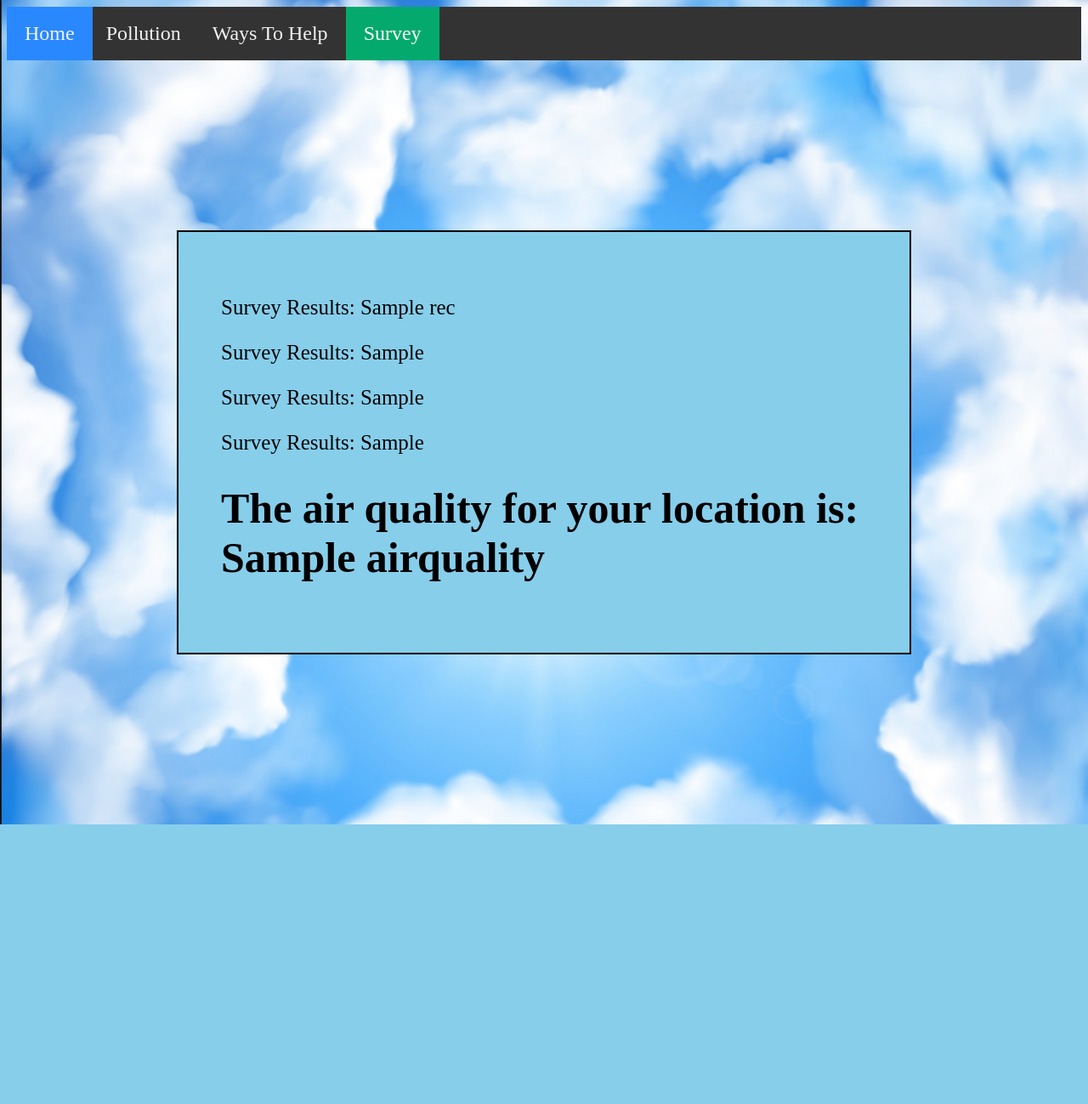
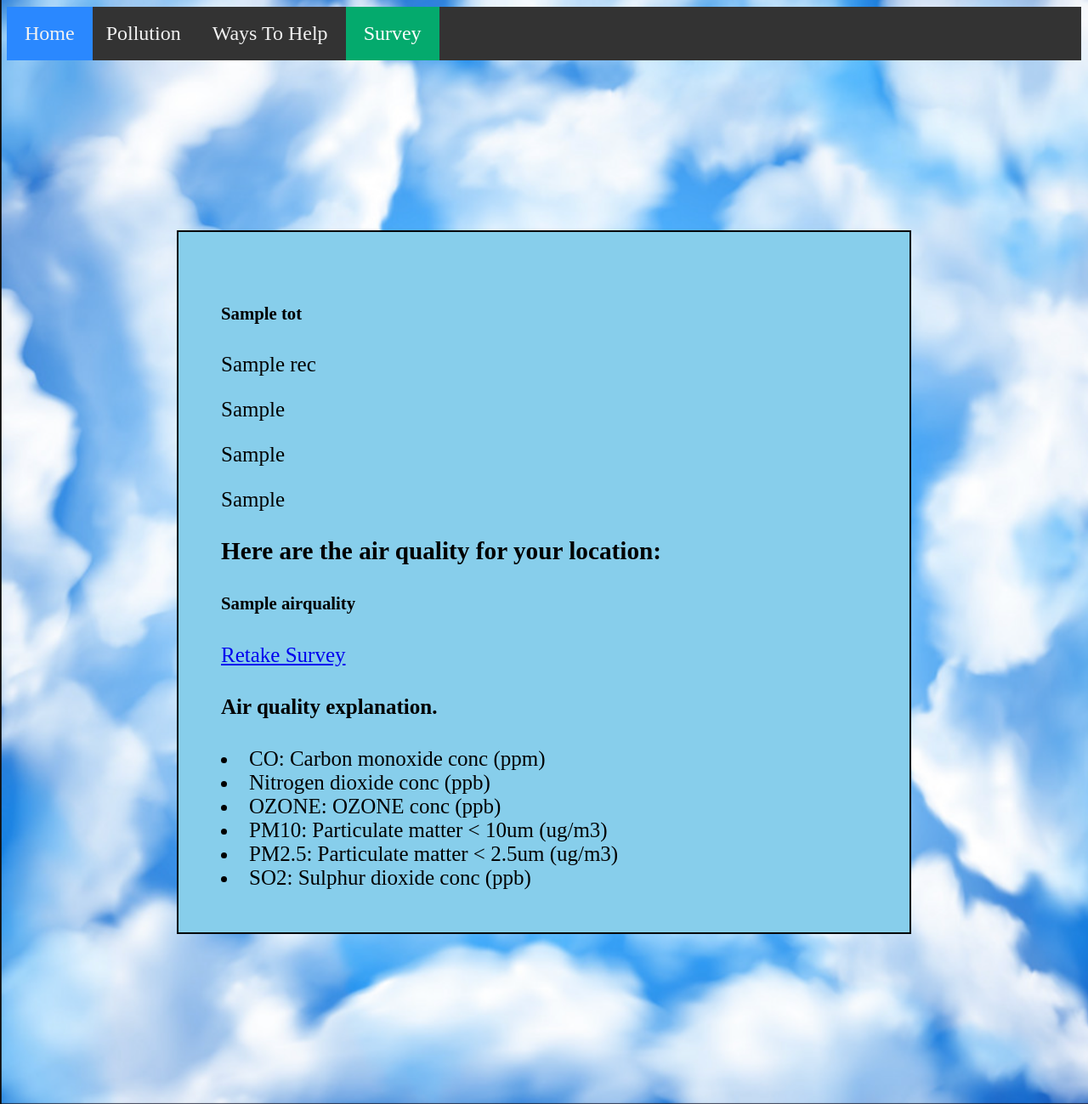
Before and after one commit to Anthony-Jerez/Climate-Change-Awareness-Website, a Flask app: template templates/SurveyResults.html in a window 1280 px wide. Shown: the whole page at 85% size. Before the commit the page ends 970 px from the top, so only its background shows below. Run offline with Flask 2, Linux system fonts and the light colour scheme; the template is opened without the code that fills it: most values are stand-ins (such as "Sample title", 1, 10 or a date in 2020).

Commit message:
finalupdate

```diff
--- a/app.py
+++ b/app.py
@@ -7,6 +7,7 @@ from model import recycle
 from model import reusableProducts
 from model import dietType
 from model import transportation
+from model import total
 import os
 # -- Initialization section --
 app = Flask(__name__)
@@ -44,10 +45,10 @@ def getSurveyResults():
     rp = reusableProducts(reusable)
     dt = dietType(diet)
     tt = transportation(trans)
+    tot = total(recycleFreq, reusable, diet, trans)
 
     air_quality = determine_air_quality(postal, country)
-    return render_template("SurveyResults.html", time = datetime.now(), airquality = air_quality, rec = rec, rp = rp, dt = dt, tt = tt)
-
+    return render_template("SurveyResults.html", time = datetime.now(), airquality = air_quality, rec = rec, rp = rp, dt = dt, tt = tt, tot = tot)
 #user_borough = request.form["borough"]
 
 #air_quality = determine_air_quality(user_borough)
--- a/model.py
+++ b/model.py
@@ -38,11 +38,11 @@ def dietType(diet):
     if diet == "vegan" or diet == "vegetarian":
         return f"You are a {diet}. Meat consumption is responsible for releasing greenhouse gases such as methane, CO2, and nitrous oxide. Being {diet} helps reduce your carbon footprint, and helps reduce pollution!"
     elif diet == "nBeef":
-        return "Beef accounts for nearly half of agricultural emissions and about 3.7%% of the US total carbon emission. Cutting beef from your diet helps reduce carbon emissions and nearly every form of pollution, and it's healthier."
+        return "Beef accounts for nearly half of agricultural emissions and about 3.7% of the US total carbon emission. Cutting beef from your diet helps reduce carbon emissions and nearly every form of pollution, and it's healthier."
     elif diet == "sMeat":
-        return "You occasionally consume meat. Reducing meat consumption is a good way to reduce your carbon footprint"
+        return "You occasionally consume meat. Reducing meat consumption is a good way to reduce your carbon footprint."
     elif diet == "oMeat":
-        return "You often consume Meat products. Meat and dairy specifically accounts for around 14.5%% of global greenhouse gas emissions. You don't have to go vegan, however reducing your meat consumption can help reduce pollution and carbon emissions, and may even have benefits to your health."
+        return "You often consume Meat products. Meat and dairy specifically accounts for around 14.5% of global greenhouse gas emissions. You don't have to go vegan, however reducing your meat consumption can help reduce pollution and carbon emissions, and may even have benefits to your health."
     else:
         return ""
 def transportation(trans):
@@ -54,6 +54,15 @@ def transportation(trans):
         return "Using a personal vehicle is often necessary, however also contributes to climate change. Whenever possible, try to use public transportation or walk."
     else:
         return ""
+def total(recycleFreq, reusable, diet, trans):
+    if recycleFreq == "Never" and reusable == "Never" and diet == "oMeat" and trans == "car":
+        return "Your Carbon footprint is Very High. Here are some ways to help you reduce it."
+    elif (recycleFreq != "Always" or recycleFreq != "Often") and (reusable != "Always" or reusable != "Often") and (diet == "oMeat" or diet == "sMeat")and trans == "car":
+        return "Your Carbon footprint is High. Here are some ways to help you reduce Pollution"
+    elif recycleFreq == "Always" and reusable == "Always" and (diet == "vegan" or diet == "vegetarian") and (trans == "Biking" or trans == "Walking"):
+        return "Your Carbon Footprint is Low. Congratulations!"
+    else:
+        return "Your Carbon Footprint is Moderate. Here are some other ways to help you reduce Pollution."
 
     #response = requests.request("GET", url, headers=headers, params=querystring)
     #return response.text
--- a/templates/Survey.html
+++ b/templates/Survey.html
@@ -65,9 +65,9 @@
             <label for="q4a2">Bus</label><br>
             <input type="radio" id="q4a3" name="trans" value="train">
             <label for="q4a3">Train</label><br>
-            <input type="radio" id="q4a4" name="trans" value="bike">
+            <input type="radio" id="q4a4" name="trans" value="Biking">
             <label for="q4a4">Bike</label><br>
-            <input type="radio" id="q4a5" name="trans" value="walk">
+            <input type="radio" id="q4a5" name="trans" value="Walking">
             <label for="q4a5">Walking</label><br>
             <h2>Check Air Quality In Your Location</h2>
             <label for = postal>Input Zip-Code:</label>
--- a/templates/SurveyResults.html
+++ b/templates/SurveyResults.html
@@ -25,11 +25,21 @@
   </div>
   </div>
   <div class = "bodytext">
-    <p>Survey Results: {{rec}}</p>
-    <p>Survey Results: {{rp}}</p>
-    <p>Survey Results: {{dt}}</p>
-    <p>Survey Results: {{tt}}</p>
-    <h1>The air quality for your location is:   {{airquality}}</h1>
+    <h5>{{tot}}</h5>
+    <p> {{rec}}</p>
+    <p> {{rp}}</p>
+    <p> {{dt}}</p>
+    <p> {{tt}}</p>
+      <h3>Here are the air quality for your location:</h3>
+    <h5>{{airquality}}</h5>
+    <a href = "{{  url_for('Survey')}}">Retake Survey</a>
+    <h4>Air quality explanation.</h4>
+    <li>CO: Carbon monoxide conc (ppm)</li>
+    <li>Nitrogen dioxide conc (ppb)</li>
+    <li>OZONE: OZONE conc (ppb)</li>
+    <li> PM10: Particulate matter < 10um (ug/m3)</li>
+    <li>PM2.5: Particulate matter < 2.5um (ug/m3)</li>
+    <li>SO2: Sulphur dioxide conc (ppb)</li>
   </div>
 
       <script src="../static/css/script.js"></script>
```
